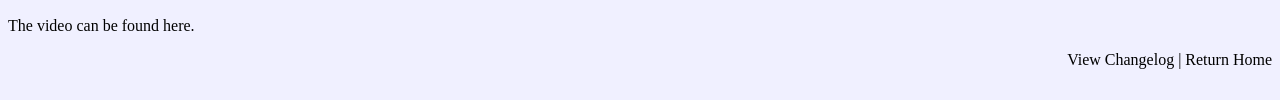
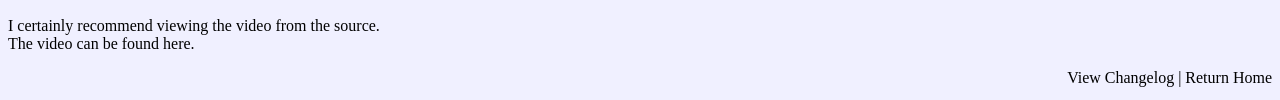
Before and after one commit to 8080509/8080509.github.io, a plain HTML site: page GraphicsMedia.html in a window 1280 px wide. Shown: the part 1443-1543 px from the top of the page. Drawn offline with Linux system fonts and the light colour scheme.

Commit message:
Update GraphicsMedia.html

```diff
--- a/GraphicsMedia.html
+++ b/GraphicsMedia.html
@@ -66,7 +66,8 @@
 				<source src = "./Sample of the Chromosphere.mp4" type = "video/mp4">
 				It appears that mp4 videos are not supported.
 			</video>
-			<p>The video can be found <a href = "https://www.youtube.com/watch?v=J0ldO87Pprc" >here</a>.</p>
+			<p>I certainly recommend viewing the video from the source.
+			<br>The video can be found <a href = "https://www.youtube.com/watch?v=J0ldO87Pprc" >here</a>.</p>
 		</div>
 	</body>
 	<footer>
```
